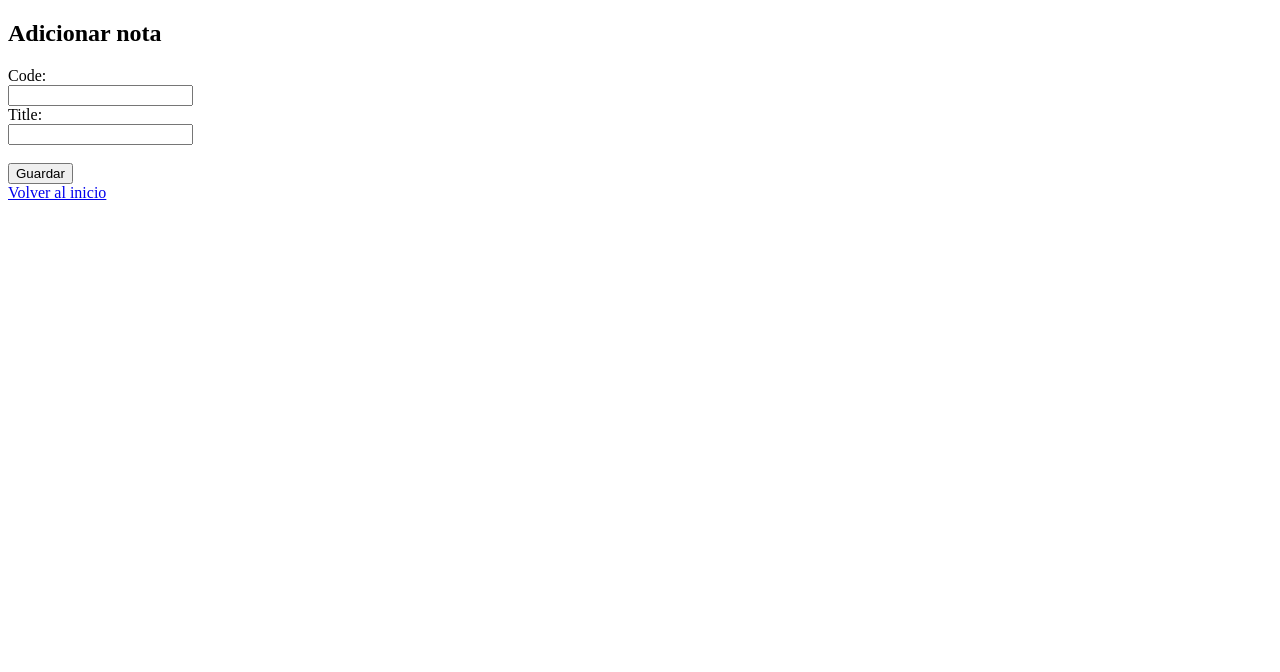
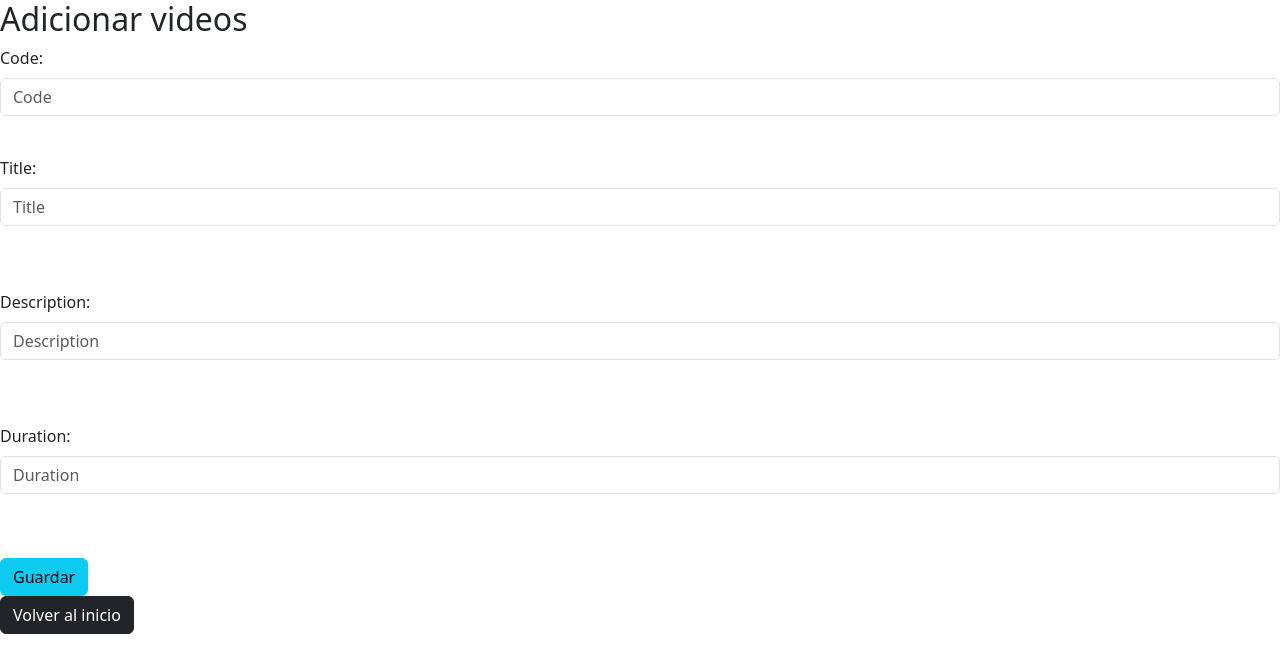
Before and after one commit to jchavesal03/Taller-Frontend, a plain HTML site: page video/add.html in a window 1280 px wide. Drawn offline with nearby package versions, Linux system fonts and the light colour scheme.

Commit message:
update pages list and add

```diff
--- a/video/add.html
+++ b/video/add.html
@@ -3,25 +3,37 @@
 <head>
     <meta charset="UTF-8">
     <title>Title</title>
+    <link href="https://cdn.jsdelivr.net/npm/bootstrap@5.3.3/dist/css/bootstrap.min.css" rel="stylesheet" integrity="sha384-QWTKZyjpPEjISv5WaRU9OFeRpok6YctnYmDr5pNlyT2bRjXh0JMhjY6hW+ALEwIH" crossorigin="anonymous">
 </head>
 <body>
 
 
 
-<h2>Adicionar nota</h2>
+<h2  class="display-6-primary" >Adicionar videos</h2>
 
 <form >
-    <label for="code">Code:</label><br>
-    <input type="text" id="code" name="code" value=""><br>
-    <label for="title">Title:</label><br>
-    <input type="text" id="title" name="title" value=""><br><br>
-
-   <input type="button" value="Guardar" class="btn btn-primary" onclick="add();">
+    <div class="mb-3">
+    <label for="code" class="form-label">Code:</label><br>
+    <input type="text" id="code" class="form-control" placeholder= "Code" name="code" value=""><br>
+    </div>
+    <div class="mb-3">
+    <label for="title" class="form-label">Title:</label><br>
+    <input type="text" id="title" class="form-control" placeholder= "Title" name="title" value=""><br><br>
+    </div>
+    <div class="mb-3">
+    <label for="description" class="form-label">Description:</label><br>
+    <input type="text" id="description" class="form-control" placeholder= "Description" name="description" value=""><br><br>
+    </div>
+    <div class="mb-3">
+    <label for="duration" class="form-label">Duration:</label><br>
+    <input type="number" id="duration" class="form-control" placeholder= "Duration" name="duration" value=""><br><br>
+    </div>
+   <input type="button" value="Guardar" class="btn btn-info" onclick="add();">
 </form>
 
 
 
-<a href="../index.html" class="link-secondary">Volver al inicio</a>
+<a href="../index.html" class="btn btn-dark">Volver al inicio</a>
 
 </body>
 </html>
@@ -37,10 +49,14 @@
 
         var code = document.getElementById("code");
         var title = document.getElementById("title");
+        var description = document.getElementById("description");
+        var duration = document.getElementById("duration")
 
         var newVideo = {
             "code": code.value,
-            "title": title.value
+            "title": title.value,
+            "description": description.value,
+            "duration": duration.value
         }
 
         console.log("Adding video:" + JSON.stringify(newVideo));
```
Also changed, not shown: index.html (+3 -2 lines), video/list.html (+11 -5 lines).
